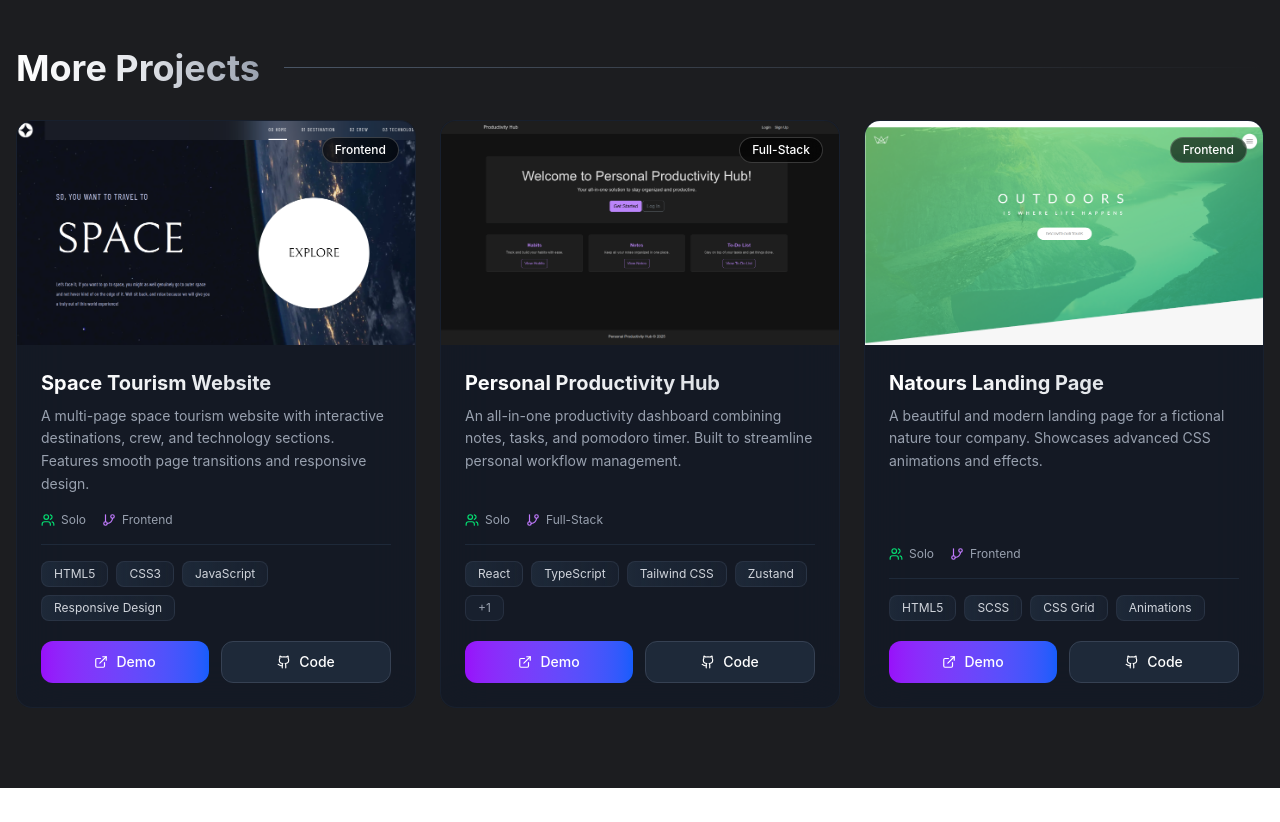
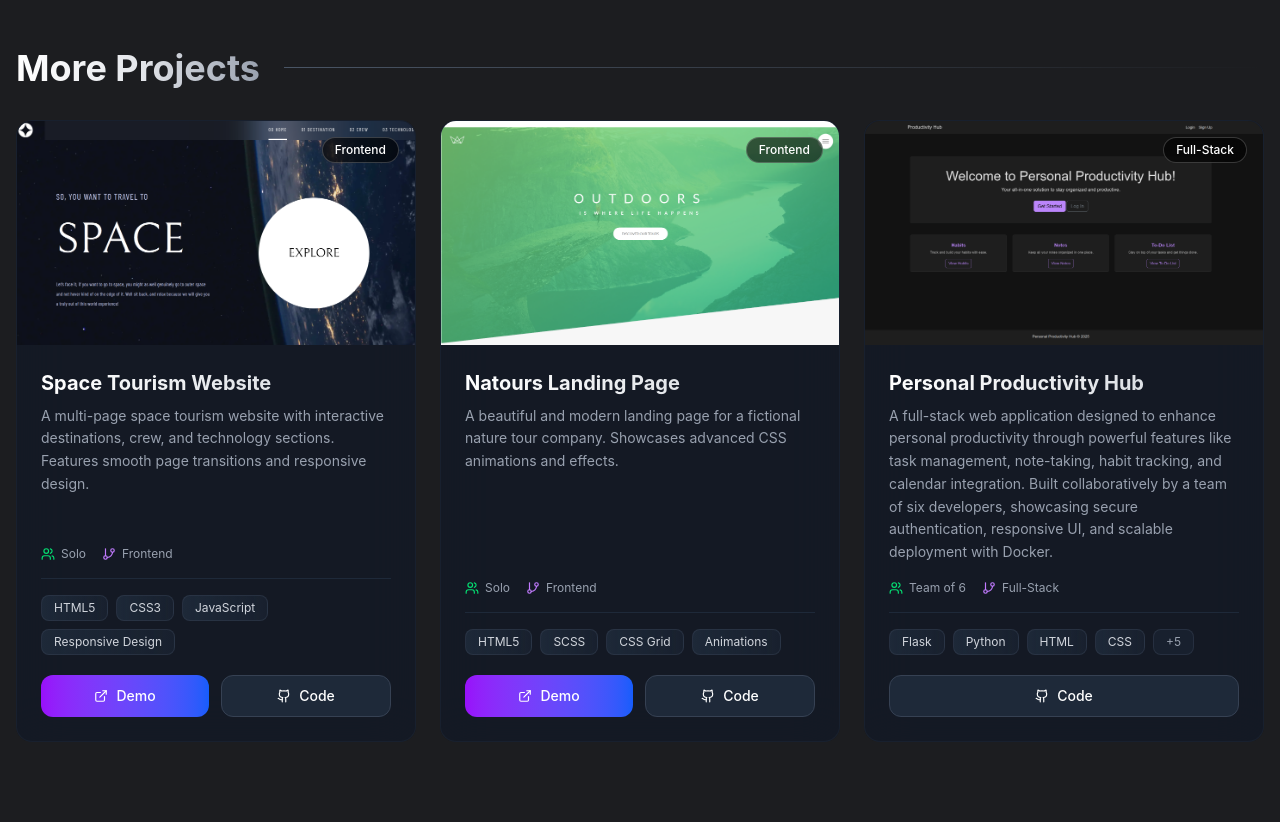
Before and after one commit to Abdulrahman-Nasser0/portifolio-nextjs, a Next.js app: page /projects in a window 1280 px wide. Shown: the part 1900-2722 px from the top of the page. Before the commit the page ends 2688 px from the top, so only its background shows below. Built offline with nearby package versions, Linux system fonts and the light colour scheme.

Commit message:
Project page final touches

```diff
--- a/src/app/(in-progress)/projects/_components/detailed-view-modal.jsx
+++ b/src/app/(in-progress)/projects/_components/detailed-view-modal.jsx
@@ -75,7 +75,7 @@ export default function DetailedViewModal({ project, isOpen, onClose }) {
       <div className="fixed inset-0 bg-black/70 backdrop-blur-md -z-10" />
 
       {/* Modal Content - Centered with spacing */}
-      <div className="relative z-10 flex min-h-screen items-center justify-center p-4 sm:p-6 lg:p-8 pt-20 sm:pt-10 pb-8">
+      <div className="relative z-10 flex min-h-screen items-center justify-center p-4 sm:p-6 lg:p-8 pt-26 sm:pt-10 pb-8">
         <motion.div
           initial={{ scale: 0.95, opacity: 0, y: 20 }}
           animate={{ scale: 1, opacity: 1, y: 0 }}
--- a/src/app/(in-progress)/projects/_components/projects-data.js
+++ b/src/app/(in-progress)/projects/_components/projects-data.js
@@ -77,7 +77,7 @@ export const featuredProjects = [
       backendRepo: 'https://github.com/Mina-Melad-1/netflix-clone'
     },
     gradient: 'from-red-600 to-red-900',
-    stats: { duration: '15 days', team: 'Collaborative', type: 'Full-Stack' }
+    stats: { duration: '2 months', team: 'Collaborative', type: 'Full-Stack' }
   },
   {
     id: 2,
@@ -158,7 +158,7 @@ export const featuredProjects = [
     ],
     designCredit: 'Original Figma design from the Figma Community - Landing Page Travel Agency',
     gradient: 'from-cyan-600 to-blue-900',
-    stats: { duration: '1 week', team: 'Solo', type: 'Frontend' }
+    stats: { duration: '1 month', team: 'Solo', type: 'Frontend' }
   }
 ];
 
@@ -177,27 +177,9 @@ export const additionalProjects = [
       'Fully responsive across all devices'
     ],
     development: 'Focused on creating an immersive space-themed experience with careful attention to typography, spacing, and interactive elements.',
-    liveUrl: 'https://abdulrahman-space-tourism-website.netlify.app/',
-    githubUrl: 'https://github.com/Abdulrahman-02/space-tourism-website',
+    liveUrl: 'https://space-website-challenge.netlify.app/',
+    githubUrl: 'https://github.com/Abdulrahman-Nasser0/space-tourism-website',
     stats: { type: 'Frontend', team: 'Solo' }
-  },
-  {
-    id: 'personal-hub',
-    title: 'Personal Productivity Hub',
-    description: 'An all-in-one productivity dashboard combining notes, tasks, and pomodoro timer. Built to streamline personal workflow management.',
-    image: '/projects/project-personal-productivity-hub.png',
-    gradient: 'from-emerald-500 via-teal-500 to-cyan-500',
-    techStack: ['React', 'TypeScript', 'Tailwind CSS', 'Zustand', 'React Router'],
-    features: [
-      'Note-taking with rich text editing',
-      'Task management with priorities',
-      'Pomodoro timer for focus sessions',
-      'Dark/light theme support'
-    ],
-    development: 'Developed to solve personal productivity needs, combining multiple tools into one cohesive application.',
-    liveUrl: 'https://abdulrahman-personal-productivity-hub.netlify.app/',
-    githubUrl: 'https://github.com/Abdulrahman-02/personal-productivity-hub',
-    stats: { type: 'Full-Stack', team: 'Solo' }
   },
   {
     id: 'natours',
@@ -213,8 +195,50 @@ export const additionalProjects = [
       'Modern UI design patterns'
     ],
     development: 'Created as a showcase of advanced CSS techniques including animations, transforms, and modern layout methods.',
-    liveUrl: 'https://natours-css-abdulrahman.netlify.app/',
-    githubUrl: 'https://github.com/Abdulrahman-02/Natours',
+    liveUrl: 'https://natours-landing-webpage.netlify.app/',
+    githubUrl: 'https://github.com/Abdulrahman-Nasser0/natours-landing',
     stats: { type: 'Frontend', team: 'Solo' }
+  },
+  {
+    id: 'personal-hub',
+    title: 'Personal Productivity Hub',
+    description: 'A full-stack web application designed to enhance personal productivity through powerful features like task management, note-taking, habit tracking, and calendar integration. Built collaboratively by a team of six developers, showcasing secure authentication, responsive UI, and scalable deployment with Docker.',
+    image: '/projects/project-personal-productivity-hub.png',
+    gradient: 'from-emerald-500 via-teal-500 to-cyan-500',
+    techStack: ['Flask', 'Python', 'HTML', 'CSS', 'JavaScript', 'SQLite', 'PostgreSQL', 'Docker', 'Session Auth'],
+    features: [
+      'Secure user authentication with registration and login system',
+      'Personalized task management with full CRUD operations',
+      'Note-taking module linked to individual user accounts',
+      'Habit tracking system to monitor daily routines and goals',
+      'Visual calendar integration for scheduling and time management',
+      'Dockerized deployment for consistent development and production environments',
+      'Modern, responsive UI with smooth user experience',
+      'Session-based authentication for secure user handling'
+    ],
+    development: 'Developed as a collaborative college project over 10 weeks (March 3 – May 14, 2025) by a team of six developers, with an estimated effort of 80–110 hours. The project demonstrates full-stack development skills, team collaboration, and modern DevOps practices.',
+    collaboration: {
+      frontend: 'Team of 6 Developers',
+      backend: 'Team of 6 Developers',
+      teamMembers: [
+        'Abdulrahman Nasser',
+        'Abdo Wael',
+        'Mustafa Salah Fadloul',
+        'Hassan HKH',
+        'Zeus62',
+        'Mina Milad'
+      ]
+    },
+    technicalHighlights: [
+      'Full-stack architecture with Flask backend and responsive frontend',
+      'Database integration with SQLite for development and PostgreSQL for production',
+      'Docker containerization with docker-compose for easy deployment',
+      'Session-based authentication system with secure user management',
+      'RESTful API design for task, note, and habit management',
+      'Responsive CSS design for seamless experience across devices',
+      'Bug fixes including login/signup redirects and constraint validation'
+    ],
+    githubUrl: 'https://github.com/Abdulrahman-Nasser0/Personal-Productivity-Hub',
+    stats: { duration: '10 weeks', team: 'Team of 6', type: 'Full-Stack' }
   }
 ];
```
